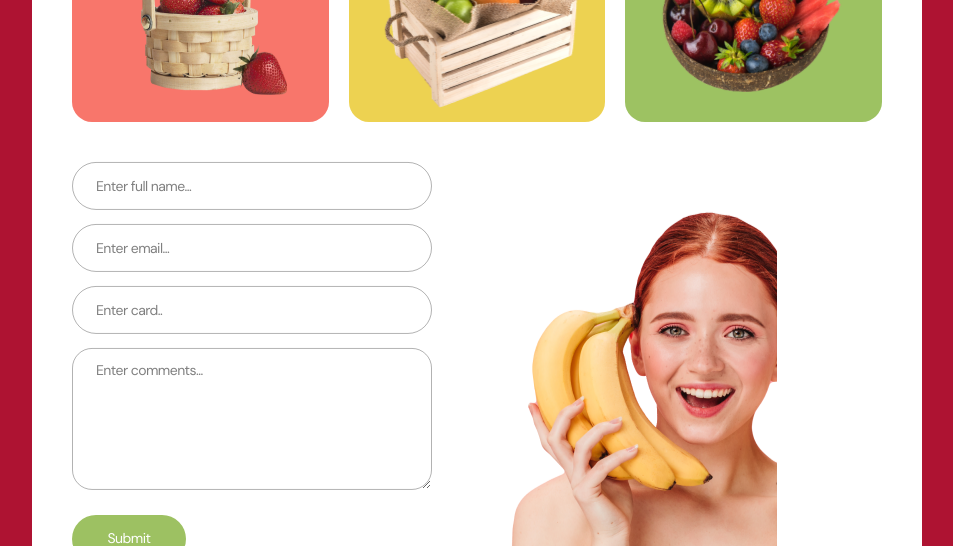
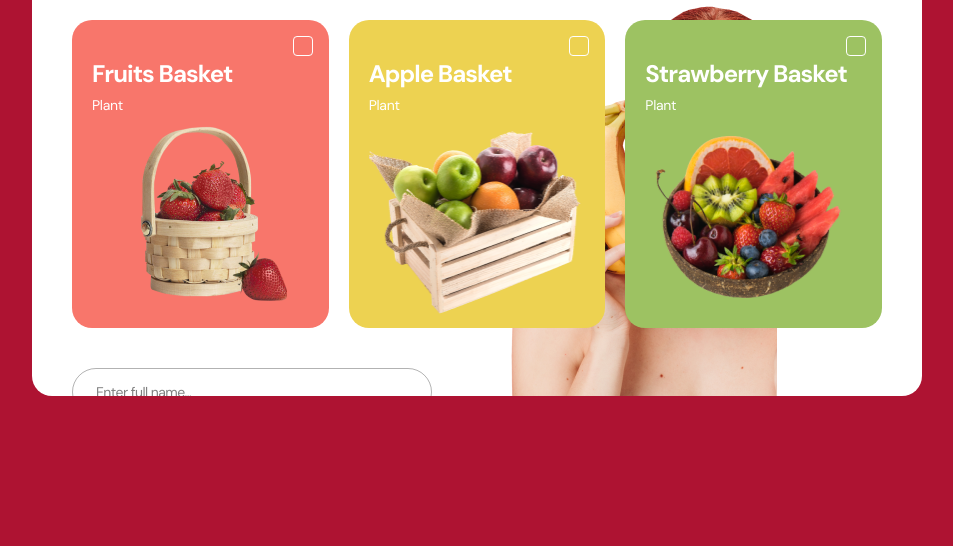
Before and after one commit to Zhihare/DevGen, a website built with Vite: page src/index.html in a window 1280 px wide. Shown: the part 254-800 px from the top of the page, without its empty margins (163-1116 px from the left). Built offline with nearby package versions, Linux system fonts and the light colour scheme.

Commit message:
Update your-order-pop-up.css

```diff
--- a/src/css/your-order-pop-up.css
+++ b/src/css/your-order-pop-up.css
@@ -16,7 +16,7 @@
 .modal-window {
     position: relative;
     width: 100%;
-  Max-height: 920px;
+  height: 500px;
     padding: 20px;
 overflow-y: auto;
     position: absolute;
```
